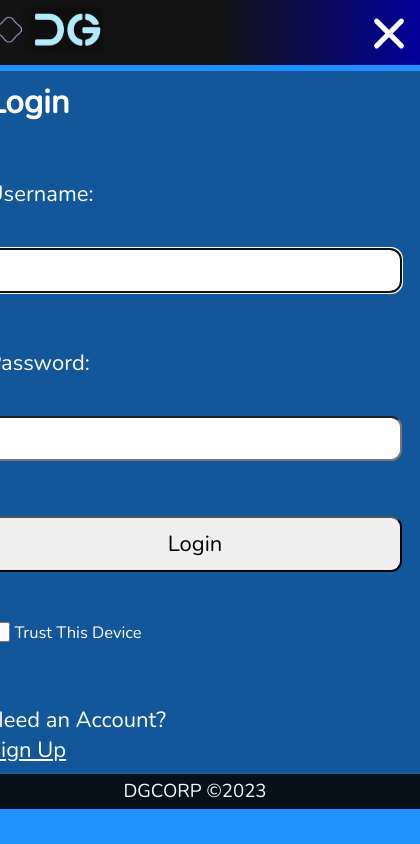
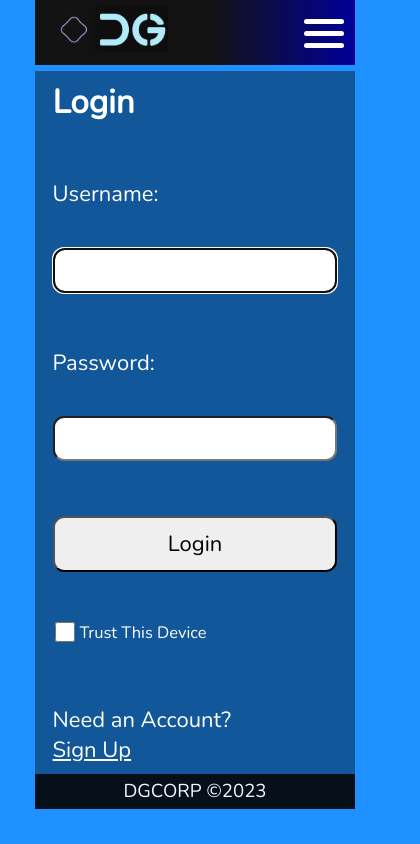
Before and after one commit to Diogo-22/login_Shopping_App, a React (Create React App) app: page /login in a window 390 px wide. Shown: the whole page, 420 px wide, since content can reach past the window. Built offline with nearby package versions, Linux system fonts and the light colour scheme.

Commit message:
fixed css in small dev

```diff
--- a/src/index.css
+++ b/src/index.css
@@ -599,3 +599,16 @@ button[type="submit"] {
   color: mediumblue;
   cursor: pointer;
 }
+
+@media screen and (max-width: 768px) {
+  /* Apply CSS rules to prevent body overflow */
+  #root {
+    width: auto;
+  }
+  header {
+    width: 320px;
+  }
+  .App {
+    width: 320px;
+  }
+}
```
